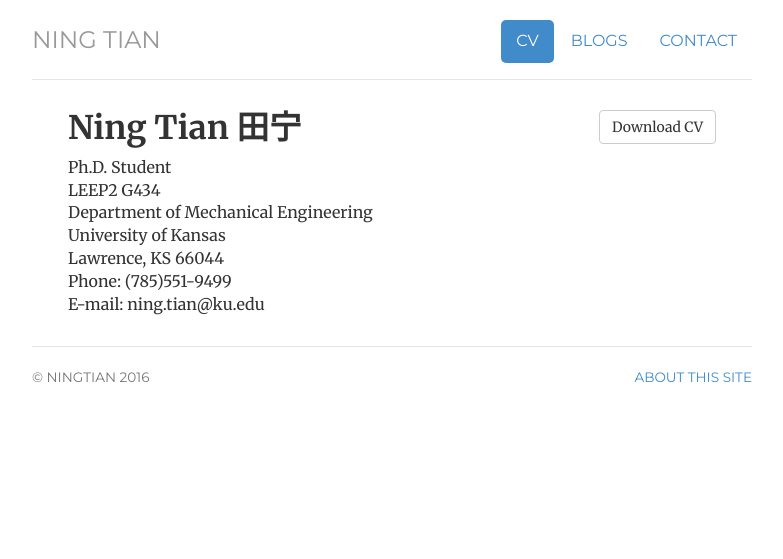
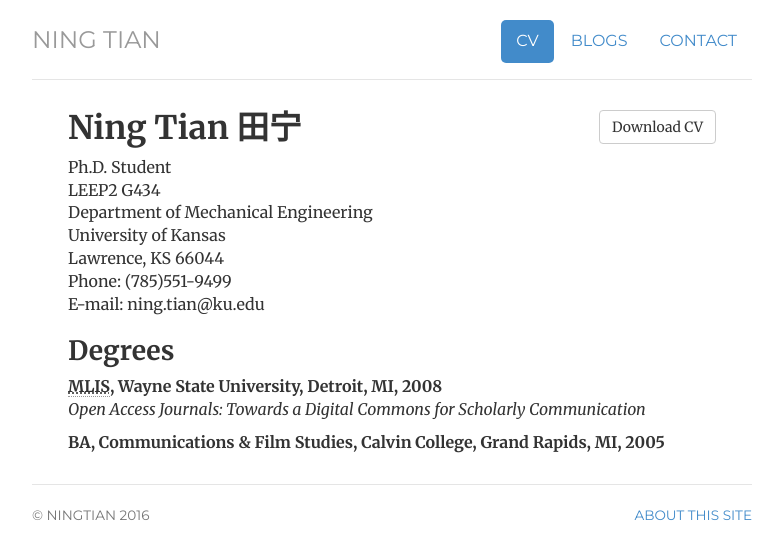
Before and after one commit to ningtian/ningtian.github.io, a Jekyll site: the page built from cv/index.html, in a window 1280 px wide. Shown: the top 559 px of the page, without its empty margins (248-1031 px from the left). Built offline with Jekyll 4.4.1, drawn with Linux system fonts in a browser that asks for light colours.

Commit message:
Update index.html

```diff
--- a/cv/index.html
+++ b/cv/index.html
@@ -23,4 +23,11 @@
 				</address>
 				</div>
 
+				<h2>Degrees</h2>
+				<p><strong><abbr title="Masters of Library and Information Science">MLIS</abbr>, Wayne State University, Detroit, MI, 2008</strong><br>
+				<!-- <a href="/files/McGlone-OpenAccessJournals-2008.pdf" title="Open Access Journals: Towards a Digital Commons for Scholarly Communication"> --><em>Open Access Journals: Towards a Digital Commons for Scholarly Communication</em> <!-- (PDF)</a> --></p>
+
+				<p><strong>BA, Communications &amp; Film Studies, Calvin College, Grand Rapids, MI, 2005</strong></p>
+
+
 </div>
```
